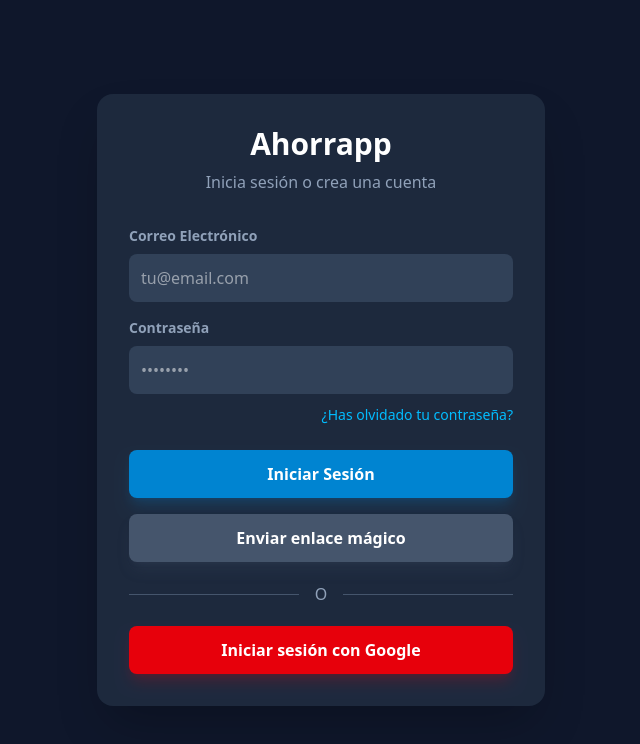
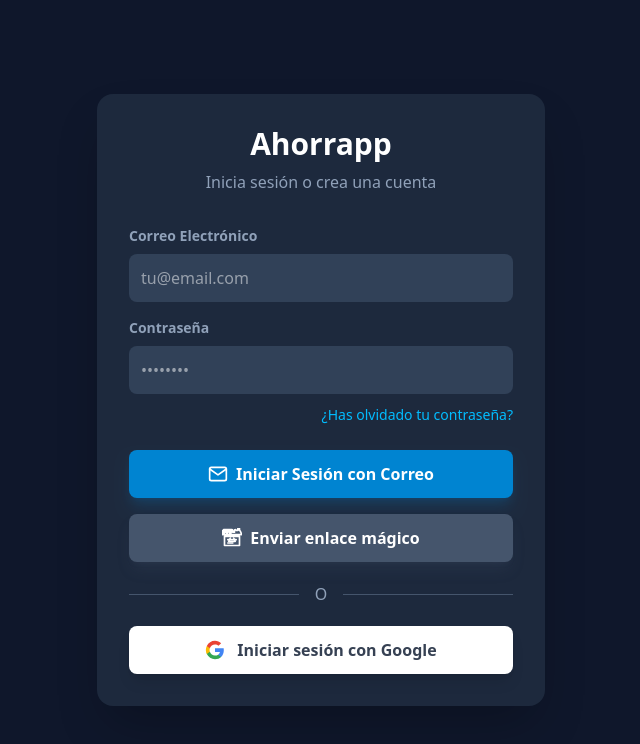
Before and after one commit to nelsonlondonodev/ahorrapp, a React (Vite) app: page / in a window 1280 px wide. Shown: the top 744 px of the page, without its empty margins (319-959 px from the left). Built offline with nearby package versions, Linux system fonts and the light colour scheme; no server answers.

Commit message:
Change button color to modal login.

```diff
--- a/src/components/Auth.jsx
+++ b/src/components/Auth.jsx
@@ -1,5 +1,6 @@
 import React, { useState } from 'react';
 import toast from 'react-hot-toast';
+import { GoogleIcon, MailIcon, MagicLinkIcon } from './Icons'; // Importar los nuevos iconos
 
 export default function Auth({ supabase }) {
     const [loading, setLoading] = useState(false);
@@ -106,17 +107,19 @@
                     <div className="mt-6 space-y-4">
                         <button
                             type="submit"
-                            className="w-full bg-sky-600 text-white font-bold py-3 px-6 rounded-lg hover:bg-sky-700 transition-colors shadow-lg shadow-sky-600/20 disabled:opacity-50"
+                            className="w-full flex items-center justify-center bg-sky-600 text-white font-bold py-3 px-6 rounded-lg hover:bg-sky-700 transition-colors shadow-lg shadow-sky-600/20 disabled:opacity-50"
                             disabled={loading}
                         >
-                            {loading ? <span>Iniciando...</span> : <span>Iniciar Sesión</span>}
+                            <MailIcon className="w-5 h-5 mr-2" />
+                            {loading ? <span>Iniciando...</span> : <span>Iniciar Sesión con Correo</span>}
                         </button>
                         <button
                             type="button"
                             onClick={handleMagicLinkLogin}
-                            className="w-full bg-slate-600 text-white font-bold py-3 px-6 rounded-lg hover:bg-slate-700 transition-colors shadow-lg shadow-slate-600/20 disabled:opacity-50"
+                            className="w-full flex items-center justify-center bg-slate-600 text-white font-bold py-3 px-6 rounded-lg hover:bg-slate-700 transition-colors shadow-lg shadow-slate-600/20 disabled:opacity-50"
                             disabled={loading}
                         >
+                            <MagicLinkIcon className="w-5 h-5 mr-2" />
                             {loading ? <span>Enviando...</span> : <span>Enviar enlace mágico</span>}
                         </button>
                     </div>
@@ -130,9 +133,10 @@
 
                 <button
                     onClick={handleGoogleLogin}
-                    className="w-full bg-red-600 text-white font-bold py-3 px-6 rounded-lg hover:bg-red-700 transition-colors shadow-lg shadow-red-600/20"
+                    className="w-full flex items-center justify-center bg-white text-gray-700 font-bold py-3 px-6 rounded-lg hover:bg-gray-200 transition-colors shadow-lg disabled:opacity-50"
                     disabled={loading}
                 >
+                    <GoogleIcon className="w-5 h-5 mr-3" />
                     Iniciar sesión con Google
                 </button>
             </div>
--- a/src/components/Icons.jsx
+++ b/src/components/Icons.jsx
@@ -29,3 +29,27 @@
     <path strokeLinecap="round" strokeLinejoin="round" strokeWidth={2} d="M15.232 5.232l3.536 3.536m-2.036-5.036a2.5 2.5 0 113.536 3.536L6.5 21.036H3v-3.5L15.232 5.232z" />
   </svg>
 );
+
+export const GoogleIcon = ({ className = "w-6 h-6" }) => (
+  <svg className={className} viewBox="0 0 24 24" xmlns="http://www.w3.org/2000/svg">
+    <path d="M22.56 12.25c0-.78-.07-1.53-.2-2.25H12v4.26h5.92c-.26 1.37-1.04 2.53-2.21 3.31v2.77h3.57c2.08-1.92 3.28-4.74 3.28-8.09z" fill="#4285F4" />
+    <path d="M12 23c2.97 0 5.46-.98 7.28-2.66l-3.57-2.77c-.98.66-2.23 1.06-3.71 1.06-2.86 0-5.29-1.93-6.16-4.53H2.18v2.84C3.99 20.53 7.7 23 12 23z" fill="#34A853" />
+    <path d="M5.84 14.09c-.22-.66-.35-1.36-.35-2.09s.13-1.43.35-2.09V7.07H2.18C1.43 8.55 1 10.22 1 12s.43 3.45 1.18 4.93l2.85-2.22.81-.62z" fill="#FBBC05" />
+    <path d="M12 5.38c1.62 0 3.06.56 4.21 1.64l3.15-3.15C17.45 2.09 14.97 1 12 1 7.7 1 3.99 3.47 2.18 7.07l3.66 2.84c.87-2.6 3.3-4.53 6.16-4.53z" fill="#EA4335" />
+    <path d="M1 1h22v22H1z" fill="none" />
+  </svg>
+);
+
+export const MailIcon = ({ className = "w-5 h-5" }) => (
+  <svg className={className} xmlns="http://www.w3.org/2000/svg" viewBox="0 0 24 24" fill="none" stroke="currentColor" strokeWidth="2" strokeLinecap="round" strokeLinejoin="round">
+    <path d="M4 4h16c1.1 0 2 .9 2 2v12c0 1.1-.9 2-2 2H4c-1.1 0-2-.9-2-2V6c0-1.1.9-2 2-2z"></path>
+    <polyline points="22,6 12,13 2,6"></polyline>
+  </svg>
+);
+
+export const MagicLinkIcon = ({ className = "w-5 h-5" }) => (
+  <svg className={className} xmlns="http://www.w3.org/2000/svg" viewBox="0 0 24 24" fill="none" stroke="currentColor" strokeWidth="2" strokeLinecap="round" strokeLinejoin="round">
+    <path d="M12 2a1 1 0 0 0-1 1v2.4a1 1 0 0 1-2 0V3a1 1 0 0 0-2 0v2.4a1 1 0 0 1-2 0V3a1 1 0 0 0-2 0v2.4a1 1 0 0 1-2 0V3a1 1 0 0 0-1 1L1 6v2h22V6l-1-2a1 1 0 0 0-1-1v-2a1 1 0 0 0-2 0v2h-2V3a1 1 0 0 0-2 0v2h-2V3a1 1 0 0 0-2 0v2h-2V3a1 1 0 0 0-2 0v2H7V3a1 1 0 0 0-2 0v2H3V3a1 1 0 0 0-1-1zM3 10v11h18V10zm4 4h10m-10 4h6" />
+    <path d="M10 12l-2 4h8l-2-4" />
+  </svg>
+);
```
